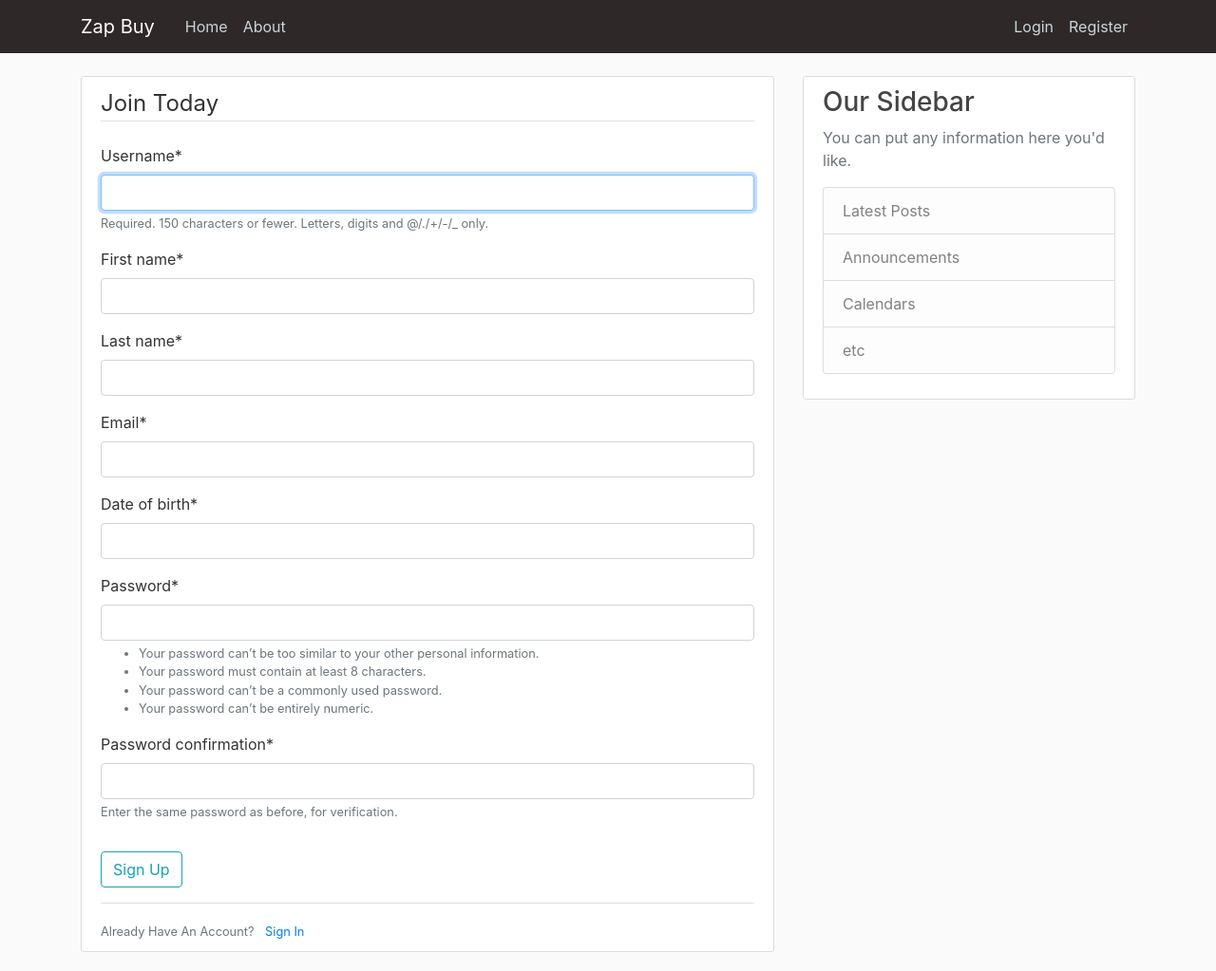
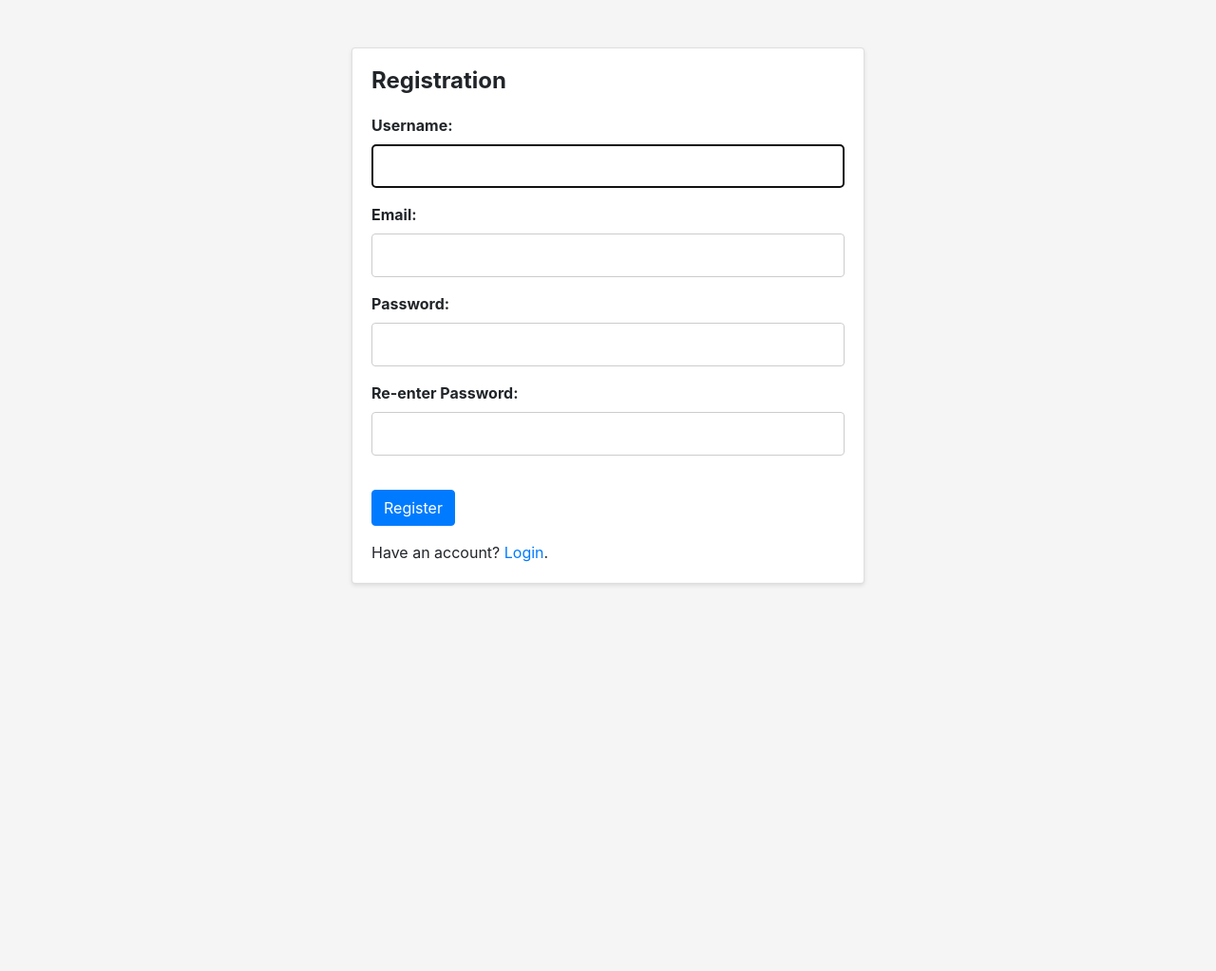
Before and after one commit to anirban-1009/DealJunction, a Django app: page / in a window 1280 px wide. Shown: the whole page at 95% size. After the commit the page ends 617 px from the top, so only its background shows below. Run offline with Django 4.2, Linux system fonts and the light colour scheme; some libraries are stand-ins or nearby versions.

Commit message:
Updated UI

```diff
--- a/ZapBuy/user/forms.py
+++ b/ZapBuy/user/forms.py
@@ -5,16 +5,15 @@ from django.contrib.auth.forms import UserCreationForm
 
 class UserRegisterForm(UserCreationForm):
     email = forms.EmailField()
-    date_of_birth = forms.DateField()
 
-    def __init__(self, *args, **kwargs):
-        super().__init__(*args, **kwargs)
-        self.fields['first_name'].required = True
-        self.fields['last_name'].required = True
+    # def __init__(self, *args, **kwargs):
+    #     super().__init__(*args, **kwargs)
+    #     self.fields['first_name'].required = True
+    #     self.fields['last_name'].required = True
 
     class Meta:
         model = User
-        fields = ['username', 'first_name', 'last_name', 'email', 'date_of_birth',  'password1', 'password2']
+        fields = ['username', 'email',  'password1', 'password2']
 
 class UserUpdateForm(forms.ModelForm):
     email = forms.EmailField()
--- a/ZapBuy/user/templates/user/base.html
+++ b/ZapBuy/user/templates/user/base.html
@@ -1,87 +1,42 @@
-{% load static %}
-
+<!-- base.html -->
 <!DOCTYPE html>
-
-<html lang="en">
+<html>
 <head>
-        {% if title %}
-            <title> ZapBuy - {{ title }} </title>
-        {% else %}
-            <title>ZapBuy</title>
-        {% endif %}
-
-        <!-- Required meta tags -->
-        <meta charset="utf-8">
-        <meta name="viewport" content="width=device-width, initial-scale=1, shrink-to-fit=no">
-
-        <!-- Bootstrap CSS -->
-        <link rel="stylesheet" href="https://cdn.jsdelivr.net/npm/bootstrap@4.0.0/dist/css/bootstrap.min.css" integrity="sha384-Gn5384xqQ1aoWXA+058RXPxPg6fy4IWvTNh0E263XmFcJlSAwiGgFAW/dAiS6JXm" crossorigin="anonymous">
-
-        <link rel="stylesheet" type="text/css" href=" {% static 'user/main.css' %}">
+    <title>My Django App</title>
+    <link rel="stylesheet" href="https://stackpath.bootstrapcdn.com/bootstrap/4.3.1/css/bootstrap.min.css">
+    <style>
+        body {
+            background-color: #f5f5f5;
+        }
+        .card {
+            margin-top: 50px;
+            box-shadow: 0 2px 4px rgba(0, 0, 0, 0.1);
+        }
+        .card-title {
+            font-size: 24px;
+            font-weight: bold;
+            margin-bottom: 20px;
+        }
+        .form-group label {
+            font-weight: bold;
+        }
+        .form-group input[type="text"],
+        .form-group input[type="email"],
+        .form-group input[type="password"] {
+            width: 100%;
+            padding: 10px;
+            border-radius: 4px;
+            border: 1px solid #ccc;
+        }
+        .btn-primary {
+            margin-top: 20px;
+        }
+    </style>
 </head>
-
 <body>
-        <header class="site-header">
-            <nav class="navbar navbar-expand-md navbar-dark bg-steel fixed-top">
     <div class="container">
-                <a class="navbar-brand mr-4" href="#">Zap Buy</a>
-                <button class="navbar-toggler" type="button" data-toggle="collapse" data-target="#navbarToggle" aria-controls="navbarToggle" aria-expanded="false" aria-label="Toggle navigation">
-                <span class="navbar-toggler-icon"></span>
-                </button>
-                    <div class="collapse navbar-collapse" id="navbarToggle">
-                        <div class="navbar-nav mr-auto">
-                        <a class="nav-item nav-link" href="#">Home</a>
-                        <a class="nav-item nav-link" href="#">About</a>
+        {% block content %}
+        {% endblock %}
     </div>
-                        <!-- Navbar Right Side -->
-                        <div class="navbar-nav">
-                            {% if user.is_authenticated %}
-                                <a class="nav-item nav-link" href="#">New Post</a>
-                                <a class="nav-item nav-link" href="#">Profile</a>
-                                <a class="nav-item nav-link" href=" {% url 'logout' %} ">Logout</a>
-                            {% else %}
-                                <a class="nav-item nav-link" href=" {% url 'login' %} ">Login</a>
-                                <a class="nav-item nav-link" href=" {% url 'register' %} ">Register</a>
-                            {% endif %}
-                    </div>
-                    </div>
-                </div>
-            </nav>
-        </header>
-
-        <main role="main" class="container">
-            <div class="row">
-                <div class="col-md-8">
-                    {% if messages %}
-                        {% for message in messages %}
-                            <div class="alert alert-{{message.tags}}">
-                                {{ message }}
-                            </div>
-                        {% endfor %}
-                    {% endif %}
-                    {% block content %}{% endblock %}
-                </div>
-                <div class="col-md-4">
-                    <div class="content-section">
-                        <h3>Our Sidebar</h3>
-                        <p class='text-muted'>You can put any information here you'd like.
-                        <ul class="list-group">
-                            <li class="list-group-item list-group-item-light">Latest Posts</li>
-                            <li class="list-group-item list-group-item-light">Announcements</li>
-                            <li class="list-group-item list-group-item-light">Calendars</li>
-                            <li class="list-group-item list-group-item-light">etc</li>
-                        </ul>
-                        </p>
-                    </div>
-                </div>
-            </div>
-        </main>
-
-
-        <!-- Optional JavaScript -->
-        <!-- jQuery first, then Popper.js, then Bootstrap JS -->
-        <script src="https://code.jquery.com/jquery-3.2.1.slim.min.js" integrity="sha384-KJ3o2DKtIkvYIK3UENzmM7KCkRr/rE9/Qpg6aAZGJwFDMVNA/GpGFF93hXpG5KkN" crossorigin="anonymous"></script>
-        <script src="https://cdn.jsdelivr.net/npm/popper.js@1.12.9/dist/umd/popper.min.js" integrity="sha384-ApNbgh9B+Y1QKtv3Rn7W3mgPxhU9K/ScQsAP7hUibX39j7fakFPskvXusvfa0b4Q" crossorigin="anonymous"></script>
-        <script src="https://cdn.jsdelivr.net/npm/bootstrap@4.0.0/dist/js/bootstrap.min.js" integrity="sha384-JZR6Spejh4U02d8jOt6vLEHfe/JQGiRRSQQxSfFWpi1MquVdAyjUar5+76PVCmYl" crossorigin="anonymous"></script>
 </body>
 </html>
--- a/ZapBuy/user/templates/user/register.html
+++ b/ZapBuy/user/templates/user/register.html
@@ -1,21 +1,37 @@
+<!-- registration.html -->
 {% extends 'user/base.html' %}
-{% load crispy_forms_tags %}
+
 {% block content %}
-    <div class="content-section">
-        <form method="POST">
-            {% csrf_token %}
-            <fieldset class="form-group">
-                <legend class="border-bottom mb-4">Join Today</legend>
-                {{ form | crispy }}
-            </fieldset>
-            <div class="form-group">
-                <button class="btn btn-outline-info" type="submit">Sign Up</button>
+<div class="row justify-content-center">
+    <div class="col-lg-6">
+        <div class="card">
+            <div class="card-body">
+                <h2 class="card-title">Registration</h2>
+                <form method="post">
+                    {% csrf_token %}
+                    <div class="form-group">
+                        <label for="{{ form.username.id_for_label }}">Username:</label>
+                        {{ form.username }}
+                    </div>
+                    <div class="form-group">
+                        <label for="{{ form.email.id_for_label }}">Email:</label>
+                        {{ form.email }}
+                    </div>
+                    <div class="form-group">
+                        <label for="{{ form.password1.id_for_label }}">Password:</label>
+                        {{ form.password1 }}
+                    </div>
+                    <div class="form-group">
+                        <label for="{{ form.password1.id_for_label }}">Re-enter Password:</label>
+                        {{ form.password2 }}
+                    </div>
+                    <button type="submit" class="btn btn-primary">Register</button>
+                    <div class="mt-3">
+                        Have an account? <a href="{% url 'login' %}">Login</a>.
+                    </div>
+                </form>
             </div>
-        </form>
-        <div class="border-top pt-3">
-            <small class="text-muted">
-                Already Have An Account? <a class="ml-2" href="{% url 'login' %}"> Sign In</a>
-            </small>
         </div>
     </div>
-{% endblock content %}
+</div>
+{% endblock %}
```
Also changed, not shown: ZapBuy/user/templates/user/login.html (+25 -19 lines). Lines whose indentation alone changed are shown as unchanged.
